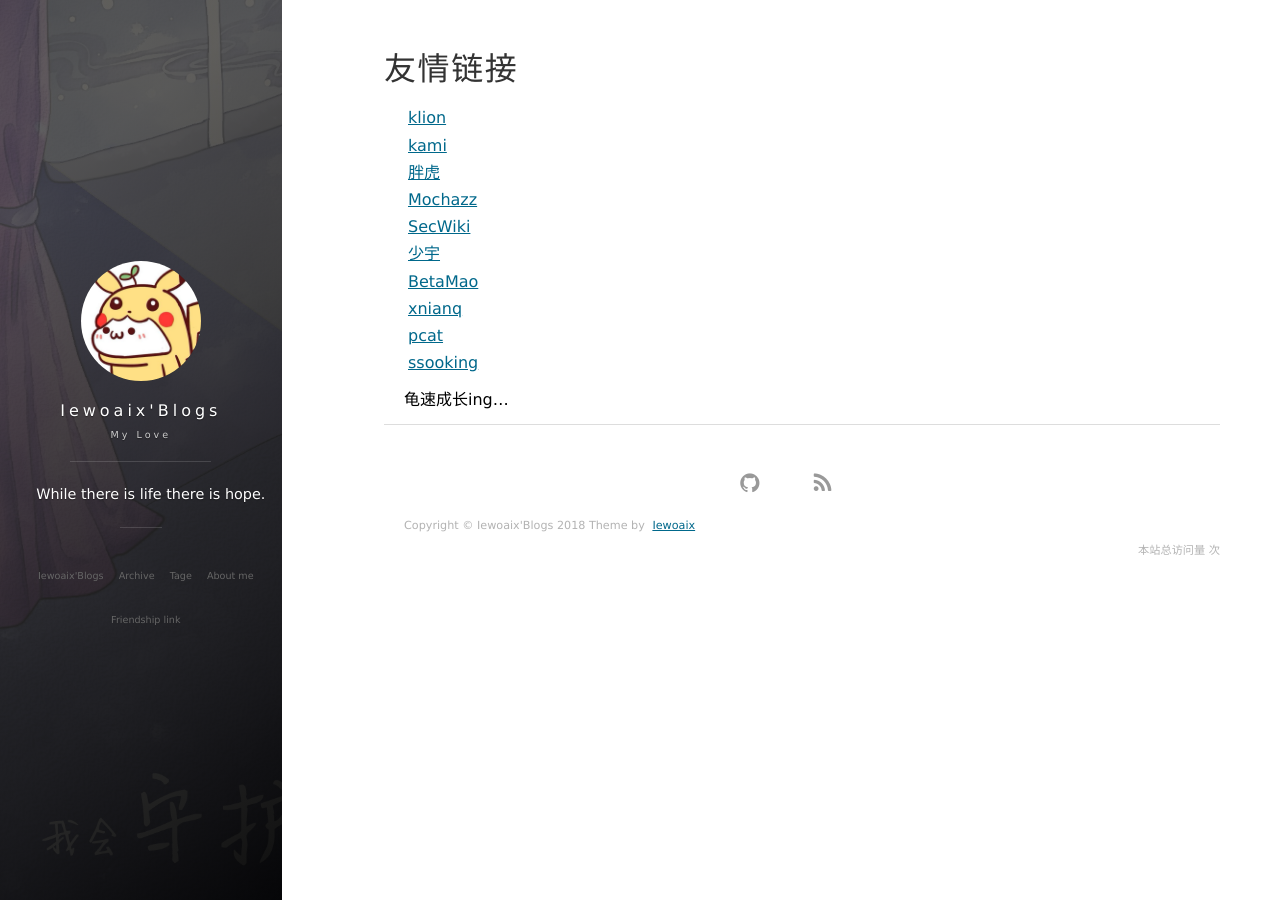
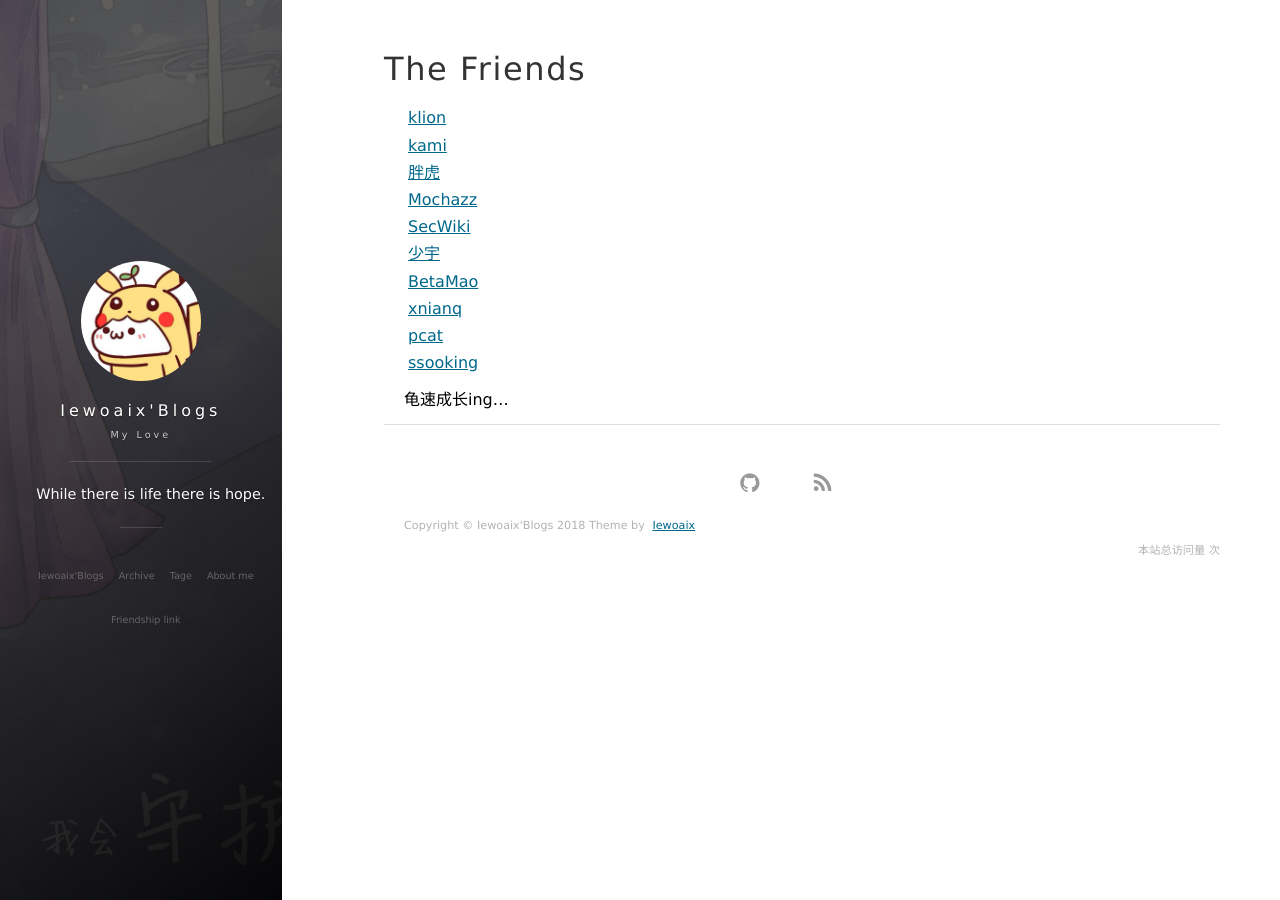
Before and after one commit to blubiu/blubiu.github.io, a Jekyll site: the page built from links.md, in a window 1280 px wide. Built offline with Jekyll 4.4.1, drawn with Linux system fonts in a browser that asks for light colours; nearby versions of some CDN libraries; comment, search, counter and statistics services are not loaded.

Commit message:
Update links.md

```diff
--- a/links.md
+++ b/links.md
@@ -1,6 +1,6 @@
 ---
 layout: page
-title: 友情链接
+title: The Friends
 ---
 
 [klion](https://klionsec.github.io/)<br>
```
